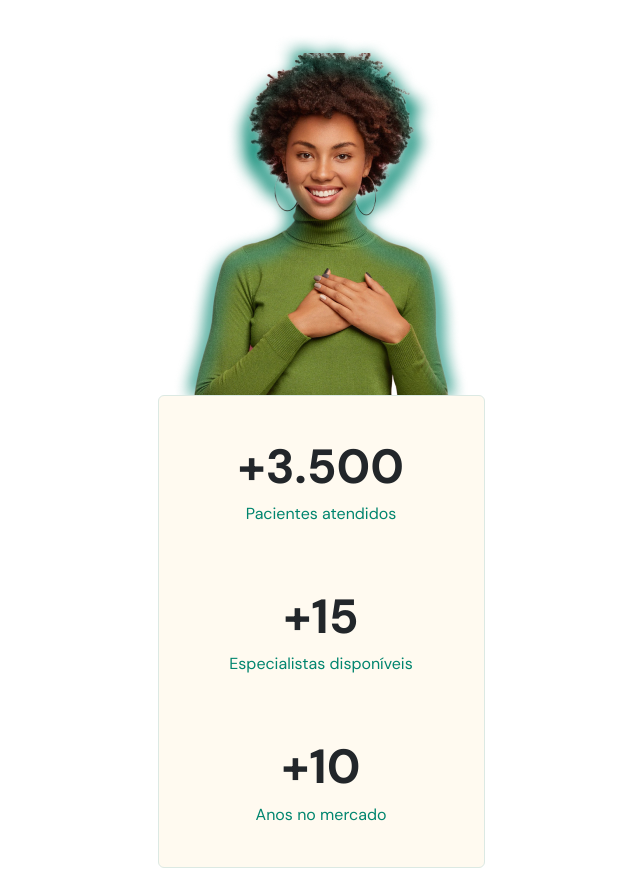
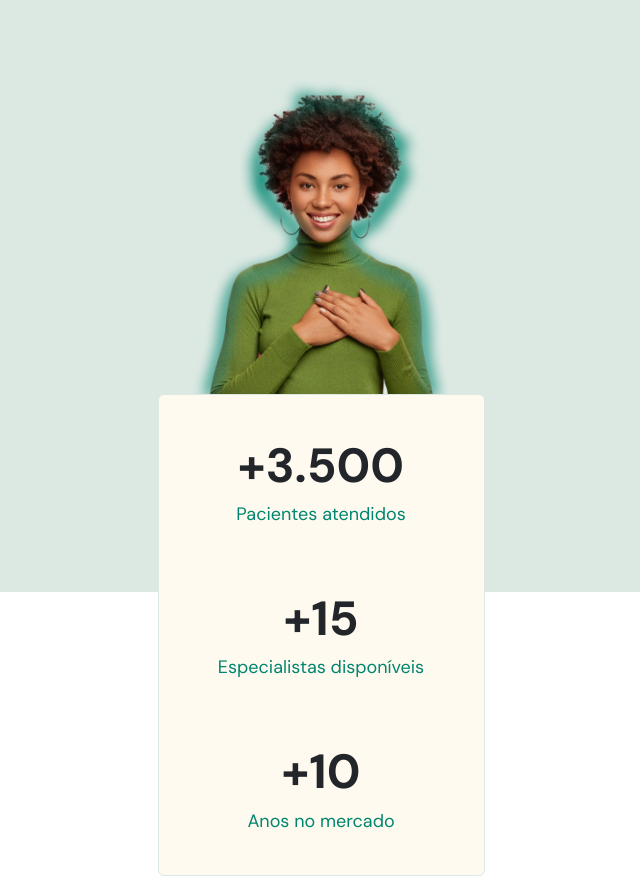
Before and after one commit to VerenaSousaADS/NLWReturn, a plain HTML site: page index.html in a window 1280 px wide. Shown: the part 488-1364 px from the top of the page, without its empty margins (319-959 px from the left). Drawn offline with Linux system fonts and the light colour scheme.

Commit message:
organizando o codigo

```diff
--- a/index.html
+++ b/index.html
@@ -11,6 +11,13 @@
     <title>DoctorCare</title>
 </head>
 <body>
+
+    <nav>
+        <a class="logo" href="#">
+            <img src="/assets/images/Logo.svg" alt="Logomarca da DoctorCare">
+        </a>
+        <img src="/assets/images/Icon.svg" alt="">
+    </nav>
 
     <header> <h4>BOAS-VINDAS A DOCTORCARE 👋</h4>
         <h1>Assistência médica simplificada para todos</h1>
--- a/style.css
+++ b/style.css
@@ -1,3 +1,5 @@
+/* ======= GERAL ============================================================================================= */
+
 *{
     margin: 0;
     box-sizing: border-box;
@@ -23,6 +25,8 @@ body{
     text-align: center;
 }
 
+/* ==========================HEADER ========================================================================= */
+
 header{
     width: 37.5rem;
     margin-right: auto;
@@ -31,14 +35,30 @@ header{
 
 }
 
+header::before{
+    content: "";
+    width: 100vw;
+    height: 108rem;
+    background-color: var(--brand-light);
+    display: block;
 
-h4{
+    position: absolute;
+    top: 0;
+    left: 0;
+    z-index: -1;
+
+}
+
+
+
+
+header h4{
     font-size: 1.4rem;
     color: var(--primary-color);
     margin-bottom: 1.6rem;
 }
 
-h1{
+header h1{
     font-size: 3.4rem;
     color: var(--headline);
     line-height: 130%;
@@ -47,7 +67,7 @@ h1{
 
 }
 
-p{
+header p{
     font-size: 1.8rem;
     line-height: 150%;
     font-weight: 400;
@@ -56,7 +76,7 @@ p{
     margin-bottom: 3.4rem;
 }
 
-button{
+header button{
     background: var(--primary-color);
 
     border: none;
@@ -96,27 +116,27 @@ button{
 
 }
 
-
+header .mulher{
+    width: 26.4rem;
+    display: block;
+    margin-inline: auto;
+    object-position: 0 2rem;
+}
 
 .stats{
     width: 32.7rem;
-
-   padding-block: 4rem;
-
+    padding-block: 4rem;
     margin-inline: auto;
 
     background-color: var(--brand-beige);
+    border: 0.1rem solid var(--brand-light);
+    box-sizing: border-box;
+    border-radius: 0.6rem;
 
     display: flex;
     flex-direction: column; /*Direção do display, em coluna*/
     justify-content: center;
     gap: 6rem;/* espaços, vãos, lacunas vazias */
-
-
-
-    border: 0.1rem solid var(--brand-light);
-    box-sizing: border-box;
-    border-radius: 0.6rem;
 
 
 }
@@ -134,23 +154,6 @@ button{
     color: var(--primary-color);
 
     font-weight: 400;
-    font-size: 1.6rem;
+    /* font-size: 1.6rem; */
     line-height: 150%;
 }
-
-
-header .mulher{
-    display: block;
-    margin-inline: auto;
-    object-position: 0 2rem;
-}
-
-
-header::before{
-    content: "";
-    width: 4rem;
-    height: 4rem;
-    background-color: black;
-    display: inline;
-
-}
```
Also changed, not shown: assets/images/Icon.svg (added), assets/images/Logo.svg (added).
